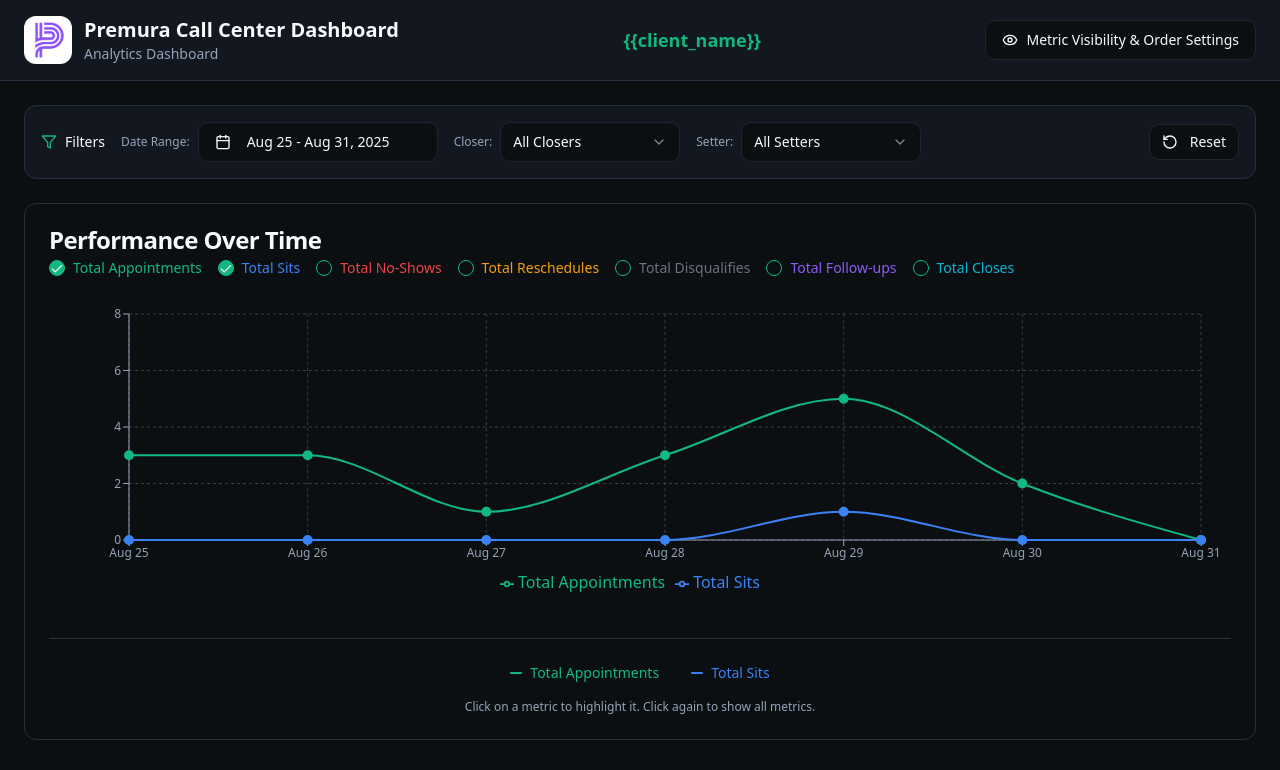
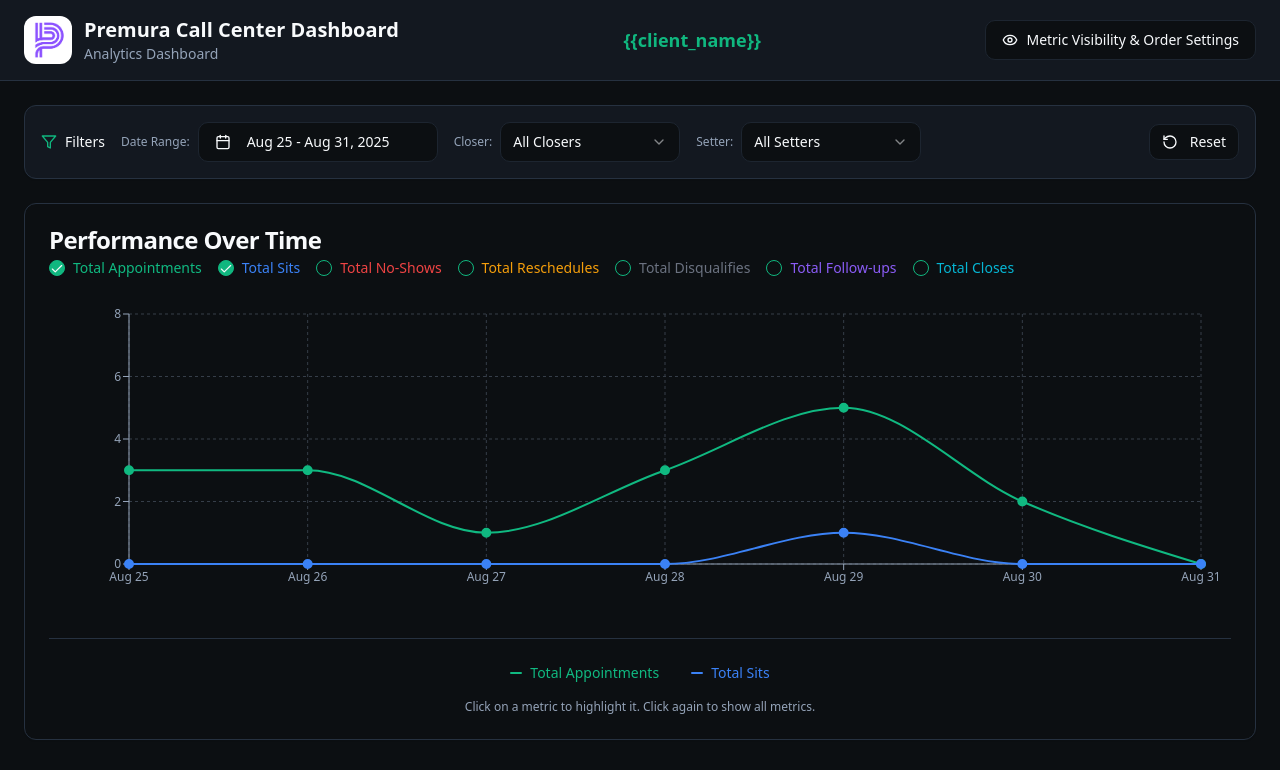
Before and after one commit to simon-isf/permura-corp-dashboard, a React (Vite) app: page / in a window 1280 px wide. Shown: the top 770 px of the page. Built offline with nearby package versions, Linux system fonts and the light colour scheme.

Commit message:
Remove redundant performance metrics
Remove the duplicate "Performance Over Time" metric display located directly below the date filters.

```diff
--- a/src/components/dashboard/TimeSeriesChart.tsx
+++ b/src/components/dashboard/TimeSeriesChart.tsx
@@ -155,7 +155,6 @@ export const TimeSeriesChart = ({ appointments, dateRange }: TimeSeriesChartProp
                     color: 'hsl(var(--foreground))'
                   }}
                 />
-                <Legend />
 
                 {visibleMetrics.totalAppointments && (
                   <Line
```
